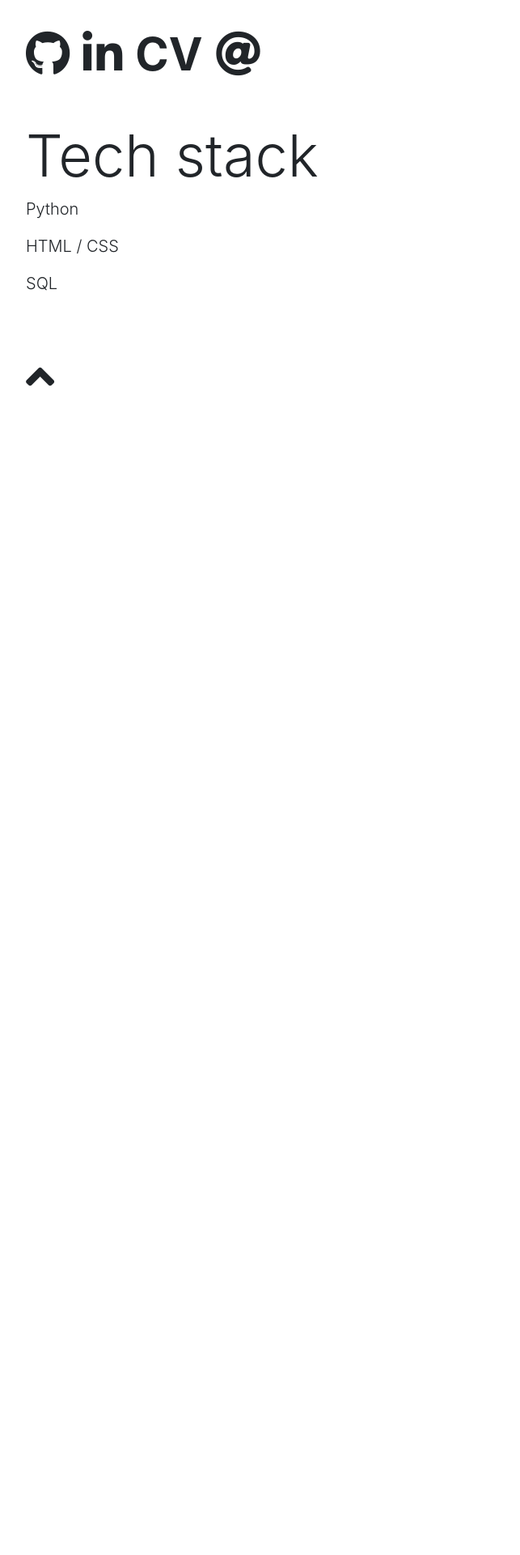
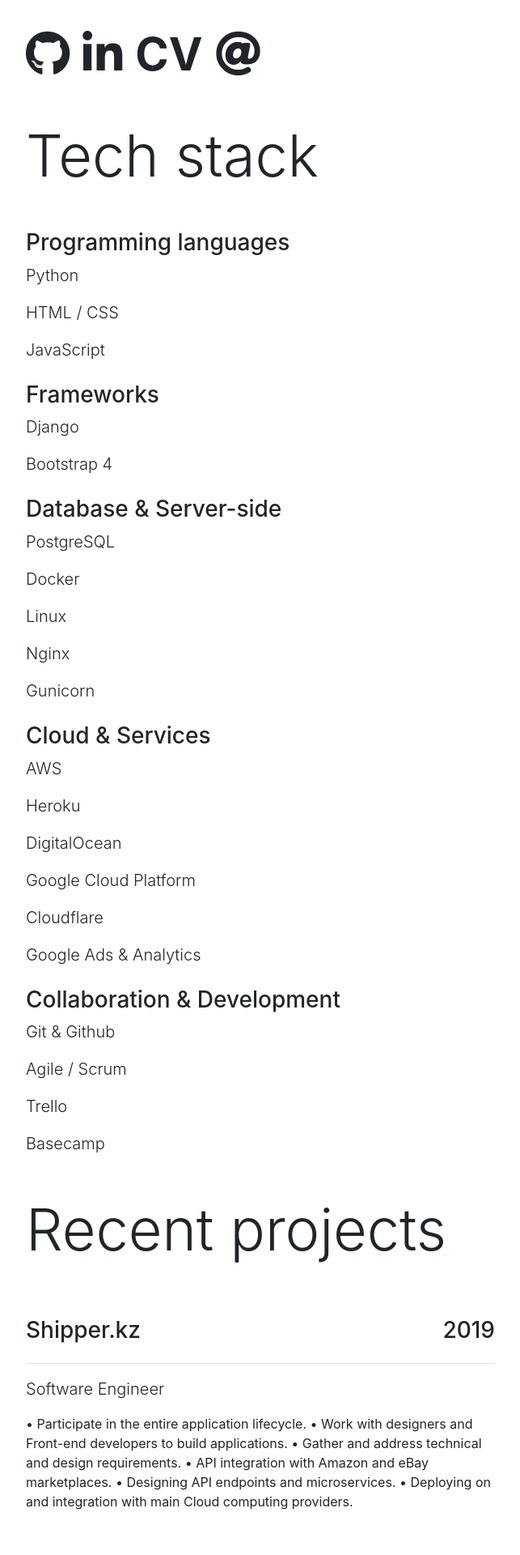
Before and after one commit to almazkun/akundotdev, a Django app: page / in a window 1280 px wide. Shown: the part 530-2450 px from the top of the page at 81% size, without its empty margins (318-961 px from the left). Before the commit the page ends 1007 px from the top, so only its background shows below. Run offline with Django 3.2, Linux system fonts and the light colour scheme; some libraries are stand-ins or nearby versions.

Commit message:
front end

```diff
--- a/templates/home.html
+++ b/templates/home.html
@@ -12,14 +12,93 @@
             <a class="display-4 mr-3" href="/cv" target="blank"><span class="font-weight-bold">CV</span></a>
             <a class="display-4 mr-3" href="mailto:hello@akun.dev"><i class="fas fa-at"></i></a>
         </div>
-        <h2 class="display-3 mt-5">Tech stack</h2>
-        <div>
+
+        <h2 class="display-3 my-5">Tech stack</h2>
+        <div class="my-4">
+            <h3>Programming languages</h3>
             <p class="lead">Python</p>
             <p class="lead">HTML / CSS</p>
-            <p class="lead">SQL</p>
+            <p class="lead">JavaScript</p>
         </div>
-        <div>
+        <div class="my-4">
+            <h3>Frameworks</h3>
+            <p class="lead">Django</p>
+            <p class="lead">Bootstrap 4</p>
+        </div>
+        <div class="my-4">
+            <h3>Database & Server-side</h3>
+            <p class="lead">PostgreSQL</p>
+            <p class="lead">Docker</p>
+            <p class="lead">Linux</p>
+            <p class="lead">Nginx</p>
+            <p class="lead">Gunicorn</p>
+        </div>
+        <div class="my-4">
+            <h3>Cloud & Services</h3>
+            <p class="lead">AWS</p>
+            <p class="lead">Heroku</p>
+            <p class="lead">DigitalOcean</p>
+            <p class="lead">Google Cloud Platform</p>
+            <p class="lead">Cloudflare</p>
+            <p class="lead">Google Ads & Analytics</p>
+        </div>
+        <div class="my-4">
+            <h3>Collaboration & Development</h3>
+            <p class="lead">Git & Github</p>
+            <p class="lead">Agile / Scrum</p>
+            <p class="lead">Trello</p>
+            <p class="lead">Basecamp</p>
+        </div>
 
+        <h2 class="display-3 my-5">Recent projects</h2>
+        <div class="py-3 ">
+            <div class="d-flex justify-content-between">
+                <h3>Shipper.kz</h3>
+                <div class="font-weight-bold">
+                    <h3>2019</h3>
+                </div>
+            </div>
+            <hr class="bg-light">
+            <p class="lead">Software Engineer</p>
+            <p>•	Participate in the entire application lifecycle.
+                •	Work with designers and Front-end developers to build applications.
+                •	Gather and address technical and design requirements.
+                •	API integration with Amazon and eBay marketplaces.
+                •	Designing API endpoints and microservices.
+                •	Deploying on and integration with main Cloud computing providers.
+            </p>
+        </div>
+
+        <div class="my-5">
+            <div class="d-flex justify-content-between">
+                <h3>Finlaw.kz</h3>
+                <div class="font-weight-bold">
+                    <h3>2017 - 2019</h3>
+                </div>
+            </div>
+            <hr class="bg-light">
+            <p class="lead">Web Developer</p>
+            <p>•	Developing and maintaining a corporate website.
+                •	SEO optimization, UI/UX analysis, Google Analytics, Google Ads.
+            </p>
+        </div>
+
+        <div class="my-4">
+            <div class="d-flex justify-content-between">
+                <h3>Comeon.kz</h3>
+                <div class="font-weight-bold">
+                    <h3>2019</h3>
+                </div>
+            </div>
+            <hr class="bg-light">
+            <p class="lead">Software Developer</p>
+            <p>•	Participate in the entire application lifecycle.
+                •	Work with designers and Front-end developers to build applications.
+                •	Gather and address technical and design requirements.
+                •	API integration with Amazon and eBay marketplaces.
+                •	Designing API endpoints and microservices.
+                •	Deploying on and integration with main Cloud computing providers.
+            </p>
         </div>
     </div>
 
```
